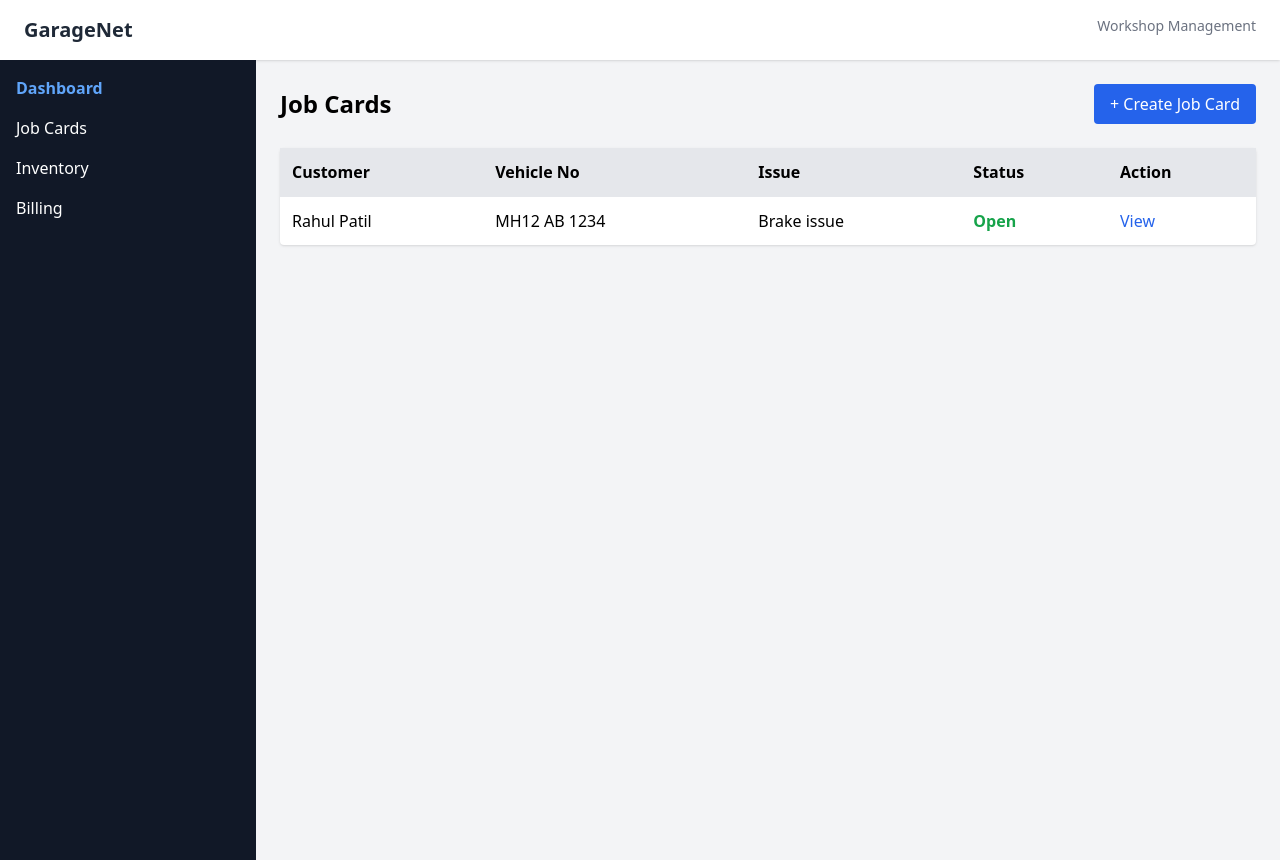
After one commit to yashpanchal01/GarageNET_Project, a Django app: template GarageNET/core/templates/core/jobcards.html in a window 1280 px wide. The commit adds this page. Run offline with Django 5.2, Linux system fonts and the light colour scheme; the template is opened without the code that fills it, so the values that code supplies are empty; some libraries are stand-ins or nearby versions.

Commit message:
Designed base layout and dashboard UI

```diff
--- a/GarageNET/GarageNET/urls.py
+++ b/GarageNET/GarageNET/urls.py
@@ -1,11 +1,8 @@
-
 from django.contrib import admin
-from django.urls import path, include
-
-from core.views import index, inventory, bills, job_list
+from django.urls import path
+from core.views import dashboard
 
 urlpatterns = [
-    path('', index, name = 'index'),
-    path('inventory/', inventory, name = 'inventory'),
     path('admin/', admin.site.urls),
+    path('', dashboard, name='dashboard'),
 ]
--- a/GarageNET/core/templates/core/base.html
+++ b/GarageNET/core/templates/core/base.html
@@ -1,14 +1,37 @@
 <!DOCTYPE html>
 <html lang="en">
 <head>
-    <meta charset="UTF-8">
-    <meta name="viewport" content="width=device-width, initial-scale=1.0">
-    <script src="https://cdn.tailwindcss.com"></script>
+  <meta charset="UTF-8">
+  <title>GarageNet</title>
+  <script src="https://cdn.tailwindcss.com"></script>
+</head>
 
-    <title>{% block title %}{% endblock %}| GarageNET </title>
-</head>
-<body>
-    {% block content %}
-    {% endblock %}
+<body class="bg-gray-100 font-sans">
+
+  <!-- Navbar -->
+  <nav class="bg-white shadow px-6 py-4 flex justify-between">
+    <h1 class="text-xl font-bold text-gray-800">GarageNet</h1>
+    <span class="text-sm text-gray-500">Workshop Management</span>
+  </nav>
+
+  <div class="flex">
+
+    <!-- Sidebar -->
+    <aside class="w-64 bg-gray-900 text-white min-h-screen p-4">
+      <ul class="space-y-4">
+        <li class="text-blue-400 font-semibold">Dashboard</li>
+        <li class="hover:text-blue-400 cursor-pointer">Job Cards</li>
+        <li class="hover:text-blue-400 cursor-pointer">Inventory</li>
+        <li class="hover:text-blue-400 cursor-pointer">Billing</li>
+      </ul>
+    </aside>
+
+    <!-- Main -->
+    <main class="flex-1 p-6">
+      {% block content %}{% endblock %}
+    </main>
+
+  </div>
+
 </body>
 </html>
--- /dev/null
+++ b/GarageNET/core/templates/core/jobcards.html
@@ -0,0 +1,34 @@
+{% extends 'core/base.html' %}
+
+{% block content %}
+<div class="flex justify-between items-center mb-6">
+  <h2 class="text-2xl font-semibold">Job Cards</h2>
+  <button class="bg-blue-600 text-white px-4 py-2 rounded hover:bg-blue-700">
+    + Create Job Card
+  </button>
+</div>
+
+<table class="w-full bg-white rounded shadow">
+  <thead class="bg-gray-200 text-left">
+    <tr>
+      <th class="p-3">Customer</th>
+      <th class="p-3">Vehicle No</th>
+      <th class="p-3">Issue</th>
+      <th class="p-3">Status</th>
+      <th class="p-3">Action</th>
+    </tr>
+  </thead>
+
+  <tbody>
+    <tr class="border-t">
+      <td class="p-3">Rahul Patil</td>
+      <td class="p-3">MH12 AB 1234</td>
+      <td class="p-3">Brake issue</td>
+      <td class="p-3 text-green-600 font-semibold">Open</td>
+      <td class="p-3">
+        <button class="text-blue-600 hover:underline">View</button>
+      </td>
+    </tr>
+  </tbody>
+</table>
+{% endblock %}
```
Also changed, not shown: GarageNET/core/templates/core/index.html (+23 -3 lines), GarageNET/core/views.py (+7 -0 lines).
